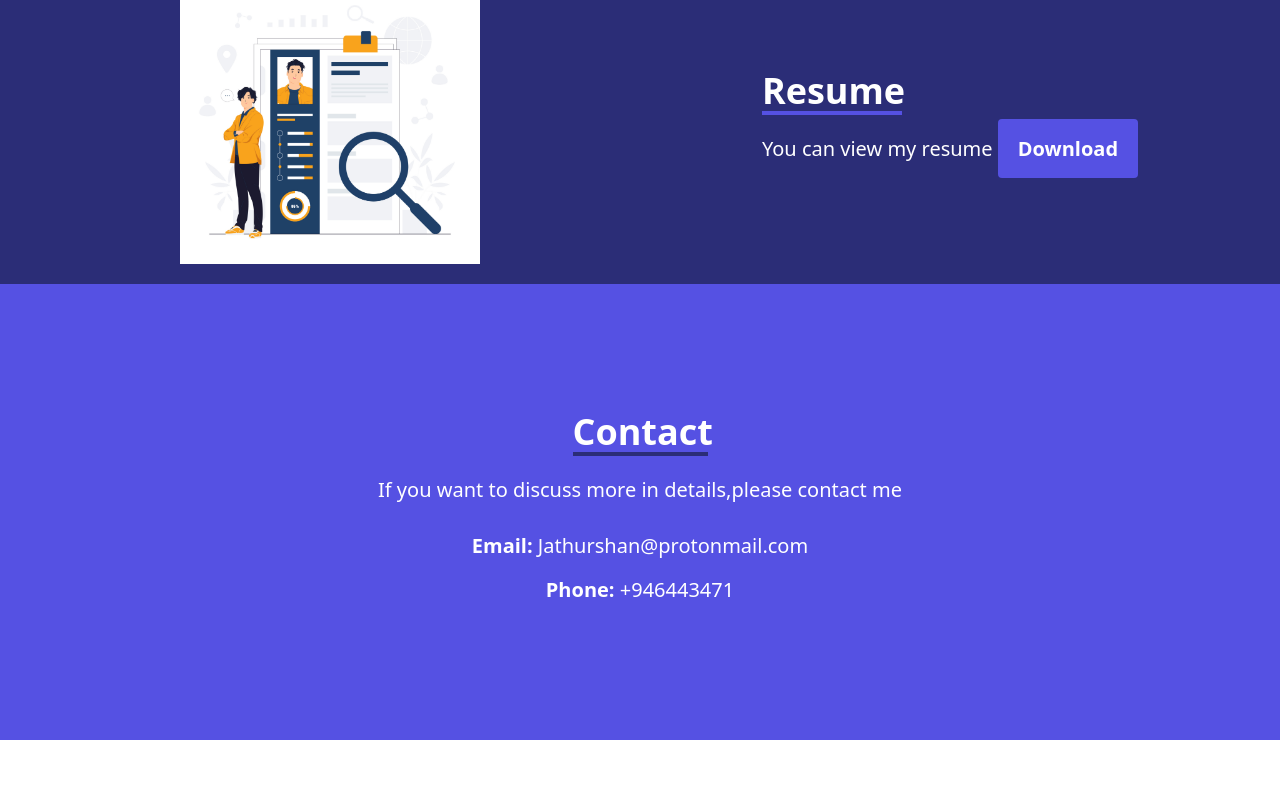
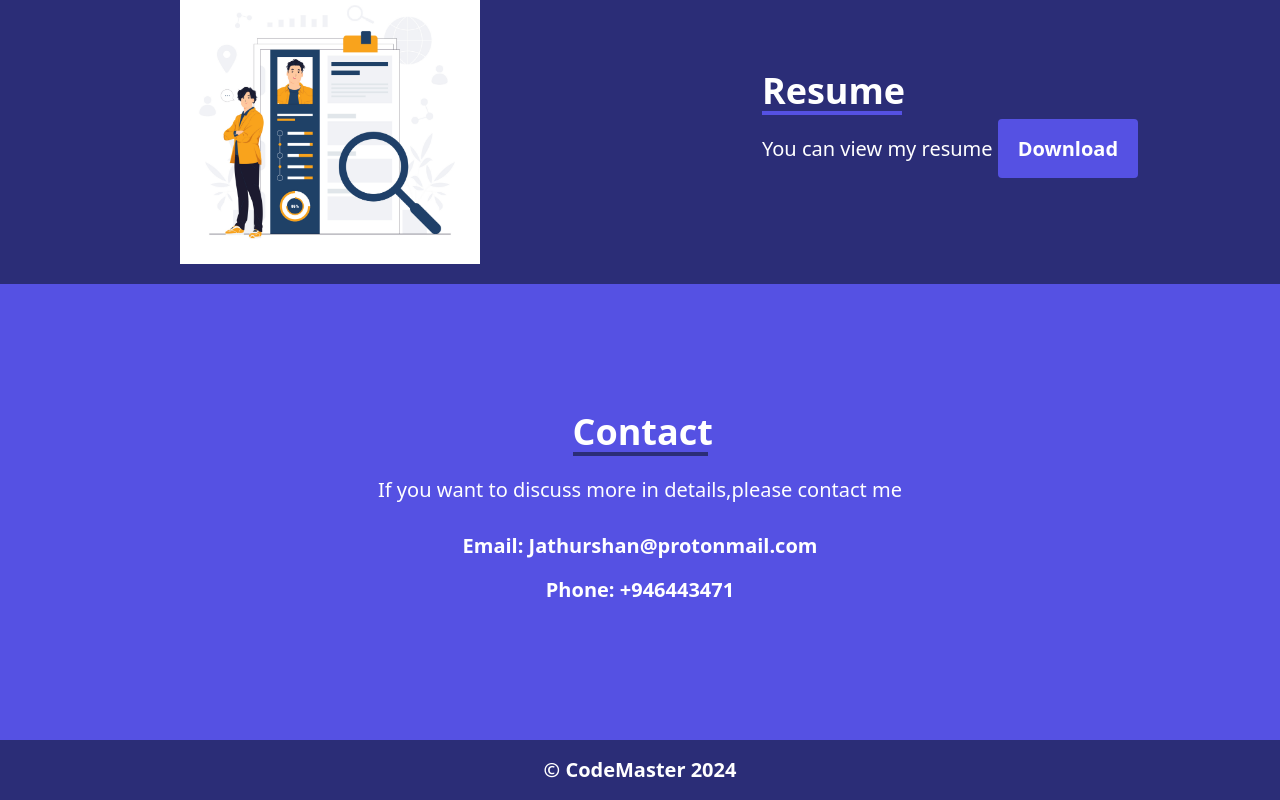
Before and after one commit to codesantaisai/Jathurshan, a React (Vite) app: page / in a window 1280 px wide. Shown: the part 1685-2485 px from the top of the page. Before the commit the page ends 2425 px from the top, so only its background shows below. Built offline with nearby package versions, Linux system fonts and the light colour scheme.

Commit message:
project done

```diff
--- a/index.html
+++ b/index.html
@@ -2,12 +2,12 @@
 <html lang="en">
   <head>
     <meta charset="UTF-8" />
-    <link rel="icon" type="image/svg+xml" href="/vite.svg" />
+    <link rel="icon" type="image/svg+xml" href="/favicon.ico" />
     <meta name="viewport" content="width=device-width, initial-scale=1.0" />
     <link href="https://fonts.googleapis.com/css2?family=Source+Code+Pro:ital,wght@0,200..900;1,200..900&display=swap" rel="stylesheet">
     <link href="https://fonts.googleapis.com/css2?family=Source+Code+Pro:ital,wght@0,200..900;1,200..900&family=Sriracha&display=swap" rel="stylesheet">
 
-    <title>Vite + React + TS</title>
+    <title>Jathurshan</title>
   </head>
   <body>
     <div id="root"></div>
--- a/src/App.css
+++ b/src/App.css
@@ -19,5 +19,9 @@
     @apply absolute left-0 right-0 bottom-0 top-0 bg-secondary duration-500 opacity-0 hover:opacity-100
 }
 .btn{
-    @apply bg-primary
+    @apply bg-primary px-5 py-4 rounded border-white hover:border-2 font-bold
 }
+
+html{
+    scroll-behavior: smooth;
+}
--- a/src/App.tsx
+++ b/src/App.tsx
@@ -2,6 +2,7 @@
 import './App.css'
 import About from './components/About'
 import Contact from './components/Contact'
+import Footer from './components/Footer'
 import Header from './components/Header'
 import Hero from './components/Hero'
 import Projects from './components/Projects'
@@ -15,6 +16,7 @@ function App() {
     <Projects/>
     <Resume/>
     <Contact/>
+    <Footer/>
     </>
   )
 }
--- a/src/components/About.tsx
+++ b/src/components/About.tsx
@@ -1,26 +1,40 @@
-import AboutImg from '../assets/about.png'
+import AboutImg from "../assets/about.png";
 function About() {
+  const config = [
+    {
+      line1:
+        "Hi, I am Jathurshan Santhirasekaram. I am a Fullstack Web Developer.I built beautiful websites with React.js and Tailwind css",
+      line2:
+        "I am proficient in frontend skills like reactjs, redux, redux toolkit ,RTK qury Typescript tailwind css ,css,scss and many more.",
+      line3:
+        "in Backend skills like Nodejs, ExpressJS, Mongodb ,MySQL, Asp.Net Web API, EFCore and many more. ",
+    },
+  ];
   return (
-    <section className='flex flex-col md:flex-row justify-center bg-secondary px-5'>
-        <div className='md:w-1/2 py-5'>
-            <img src={AboutImg} alt="" />
+    <section
+      className="flex flex-col md:flex-row justify-center bg-secondary px-5 "
+      id="about"
+    >
+      <div className="md:w-1/2 py-5">
+        <img src={AboutImg} alt="" />
+      </div>
+      <div className="md:w-1/2 flex justify-center">
+        <div className="flex flex-col justify-center text-white">
+          <h1 className="text-4xl  border-b-4 mb-5 border-primary w-[160px] font-bold">
+            About Me
+          </h1>
+
+          {config.map((lines) => (
+            <>
+              <p className="pb-5 text-xl">{lines.line1}</p>
+              <p className="pb-5 text-xl">{lines.line2}</p>
+              <p className="pb-5 text-xl">{lines.line3}</p>
+            </>
+          ))}
         </div>
-        <div className='md:w-1/2 flex justify-center'>
-            <div className='flex flex-col justify-center text-white'>
-            <h1 className='text-4xl  border-b-4 mb-5 border-primary w-[160px] font-bold'>About Me</h1>
-            <p className='pb-5 text-xl'>
-                Hi, I am Jathurshan Santhirasekaram. I am a Fullstack Web Developer.I built beautiful websites with React.js and Tailwind css
-            </p>
-            <p className='pb-5 text-xl'>
-                I am proficient in frontend skills like reactjs, redux, redux toolkit ,RTK qury Typescript tailwind css ,css,scss and many more.
-            </p>
-            <p className='pb-5 text-xl' >
-                in Backend skills like Nodejs, ExpressJS, Mongodb ,MySQL, Asp.Net Web API, EFCore and many more.
-            </p>
-            </div>
-        </div>
+      </div>
     </section>
-  )
+  );
 }
 
-export default About
+export default About;
--- a/src/components/Contact.tsx
+++ b/src/components/Contact.tsx
@@ -1,15 +1,26 @@
-
 function Contact() {
+  const config:any = {
+    email:"Jathurshan@protonmail.com",
+    phone:"+946443471"
+  }
   return (
-    <section className="flex  flex-col bg-primary px-5 py-32">
-        <div className="flex flex-col items-center text-white">
-            <h1 className="text-4xl border-b-4 border-secondary mb-5 w-[135px] font-bold">Contact</h1>
-            <p className="pb-5 text-xl">If you want to discuss more in details,please contact me </p>
-            <p className="py-2 text-xl "><span className="font-bold">Email: </span>Jathurshan@protonmail.com</p>
-            <p className="py-2 text-xl"><span className="font-bold">Phone: </span>+946443471</p>
-        </div>
+    <section className="flex  flex-col bg-primary px-5 py-32" id="contact">
+      <div className="flex flex-col items-center text-white">
+        <h1 className="text-4xl border-b-4 border-secondary mb-5 w-[135px] font-bold">
+          Contact
+        </h1>
+        <p className="pb-5 text-xl">
+          If you want to discuss more in details,please contact me{" "}
+        </p>
+        <p className="py-2 text-xl ">
+          <span className="font-bold">Email: {config.email} </span>
+        </p>
+        <p className="py-2 text-xl">
+          <span className="font-bold">Phone: {config.phone} </span>
+        </p>
+      </div>
     </section>
-  )
+  );
 }
 
-export default Contact
+export default Contact;
--- /dev/null
+++ b/src/components/Footer.tsx
@@ -0,0 +1,9 @@
+function Footer() {
+  return (
+    <div className="py-4 text-center text-white text-xl font-bold bg-secondary">
+      &copy; CodeMaster 2024
+    </div>
+  );
+}
+
+export default Footer;
--- a/src/components/Header.tsx
+++ b/src/components/Header.tsx
@@ -11,36 +11,36 @@ function Header() {
       <nav className="hidden md:block">
         <ul className="flex text-white text-xl">
           <li className="px-3">
-            <a href="#">Home</a>
+            <a href="/">Home</a>
           </li>
           <li className="px-3">
-            <a href="#">About</a>
+            <a href="#about">About</a>
           </li>
           <li className="px-3">
-            <a href="#">Projects</a>
+            <a href="#projects">Projects</a>
           </li>
           <li className="px-3">
-            <a href="#">Resume</a>
+            <a href="#resume">Resume</a>
           </li>
           <li className="px-3">
-            <a href="#">Contact</a>
+            <a href="#contact">Contact</a>
           </li>
         </ul>
       </nav>
       {toggleMenu && (
         <nav className="block md:hidden">
-          <ul className="flex flex-col text-white mobile-nav">
+          <ul onClick={()=>setToggleMenu(!toggleMenu)} className="flex flex-col text-white mobile-nav">
             <li className="px-3">
-              <a href="#">Home</a>
+              <a href="/">Home</a>
             </li>
             <li className="px-3">
-              <a href="#">About</a>
+              <a href="#about">About</a>
             </li>
             <li className="px-3">
-              <a href="#">Projects</a>
+              <a href="#projects">Projects</a>
             </li>
             <li className="px-3">
-              <a href="#">Contact</a>
+              <a href="#contact">Contact</a>
             </li>
           </ul>
         </nav>
--- a/src/components/Hero.tsx
+++ b/src/components/Hero.tsx
@@ -6,13 +6,16 @@ import {
 } from "react-icons/ai";
 
 function Hero() {
+  const config = {
+    subtitle:"I am a Full-Stack Developer"
+  }
   return (
     <section className="flex flex-col  md:flex-row px-5 py-32 bg-primary justify-center">
       <div className="md:w-1/2 flex flex-col">
         <h1 className=" text-white text-4xl font-hero-font ">
           Hi,
           <br /> I am Jathurshan
-          <p className="text-2xl">I am a Full-Stack Developer</p>
+          <p className="text-2xl">{config.subtitle}</p>
         </h1>
         <div className="flex py-10 space-x-5">
           <a className="hover:text-white" href="#">
--- a/src/components/Projects.tsx
+++ b/src/components/Projects.tsx
@@ -2,38 +2,62 @@ import EcommerceImg from "../assets/ecommerce-websites.jpg";
 import FoodEcommerce from "../assets/food-ecommerce.jpg";
 import WebsiteBlog from "../assets/website-blog.jpg";
 function Projects() {
+  const config = [
+    {
+      image: EcommerceImg,
+      description: "Fullstack Ecommerce website using MERN",
+      link: "",
+    },
+    {
+      image: FoodEcommerce,
+      description: "It is an Ecommerce like Swiggy",
+      link: "",
+    },
+    {
+      image: WebsiteBlog,
+      description: "bloging website using Reactjs tailwind css like mediam",
+      link: "",
+    },
+  ];
+
   return (
-    <section className="flex flex-col justify-center py-20 px-5 bg-primary text-white ">
+    <section
+      className="flex flex-col justify-center py-20 px-5 bg-primary text-white"
+      id="projects"
+    >
       <div className="w-full">
         <div className="flex flex-col px-10">
           <h1 className="text-4xl border-b-4 mb-5 border-secondary font-bold w-[150px]">
             Projects
           </h1>
-          <p className="text-xl py-5">These are some projects of my projects.I have built these with Reactjs Tailwind css</p>
+          <p className="text-xl py-5">
+            These are some projects of my projects.I have built these with
+            Reactjs Tailwind css
+          </p>
         </div>
       </div>
       <div className="w-full text-xl">
         <div className="flex flex-col md:flex-row gap-5 px-10">
+          {config.map((projects) => (
+
               <div className="relative">
-            <img className="h-[300px] w-[500px]" src={EcommerceImg} alt="projects" />
+                <img
+                  className="h-[300px] w-[500px]"
+                  src={projects.image}
+                  alt="projects"
+                />
                 <div className="project-desc">
                   <p className="text-center px-5 py-5">
-                Fullstack Ecommerce website using MERN
+                    {projects.description}
                   </p>
+                  <div className="flex justify-center">
+                  <a className="btn" target="_blank" href={projects.link}>View Project</a>
                 </div>
                 </div>
-          <div className="relative">
-            <img className=" h-[300px] w-[500px] " src={FoodEcommerce} alt="projects" />
-            <div className="project-desc">
-              <p className="text-center px-5 py-5">It is an Ecommerce like Swiggy</p>
+
               </div>
-          </div>
-          <div className="relative">
-            <img className=" h-[300px] w-[500px]" src={WebsiteBlog} alt="projects" />
-            <div className="project-desc">
-              <p className="text-center px-5 py-5">bloging website using Reactjs tailwind css like mediam</p>
-            </div>
-          </div>
+
+          ))}
         </div>
       </div>
     </section>
--- a/src/components/Resume.tsx
+++ b/src/components/Resume.tsx
@@ -1,7 +1,11 @@
 import ResumeImg from "../assets/resume.jpg";
 function Resume() {
+
+  const config = {
+    resumeLink:"https://getsamplefiles.com/sample-document-files/pdf"
+  }
   return (
-    <section className="flex flex-col md:flex-row justify-center bg-secondary px-5">
+    <section className="flex flex-col md:flex-row justify-center bg-secondary px-5" id="resume">
       <div className="py-5 md:w-1/2  flex justify-center">
         <img className="w-[300px]" src={ResumeImg} alt="" />
       </div>
@@ -11,7 +15,7 @@ function Resume() {
             Resume
           </h1>
           <p className="pb-5 text-xl">
-            You can view my resume <a className="btn px-5 py-4 rounded border-white hover:border-2 font-bold" href="#">Download</a>
+            You can view my resume <a className="btn " href={config.resumeLink}>Download</a>
           </p>
         </div>
       </div>
```
Also changed, not shown: 1 other file (tests, documents, lock files or other folders). Lines whose indentation alone changed are shown as unchanged.
